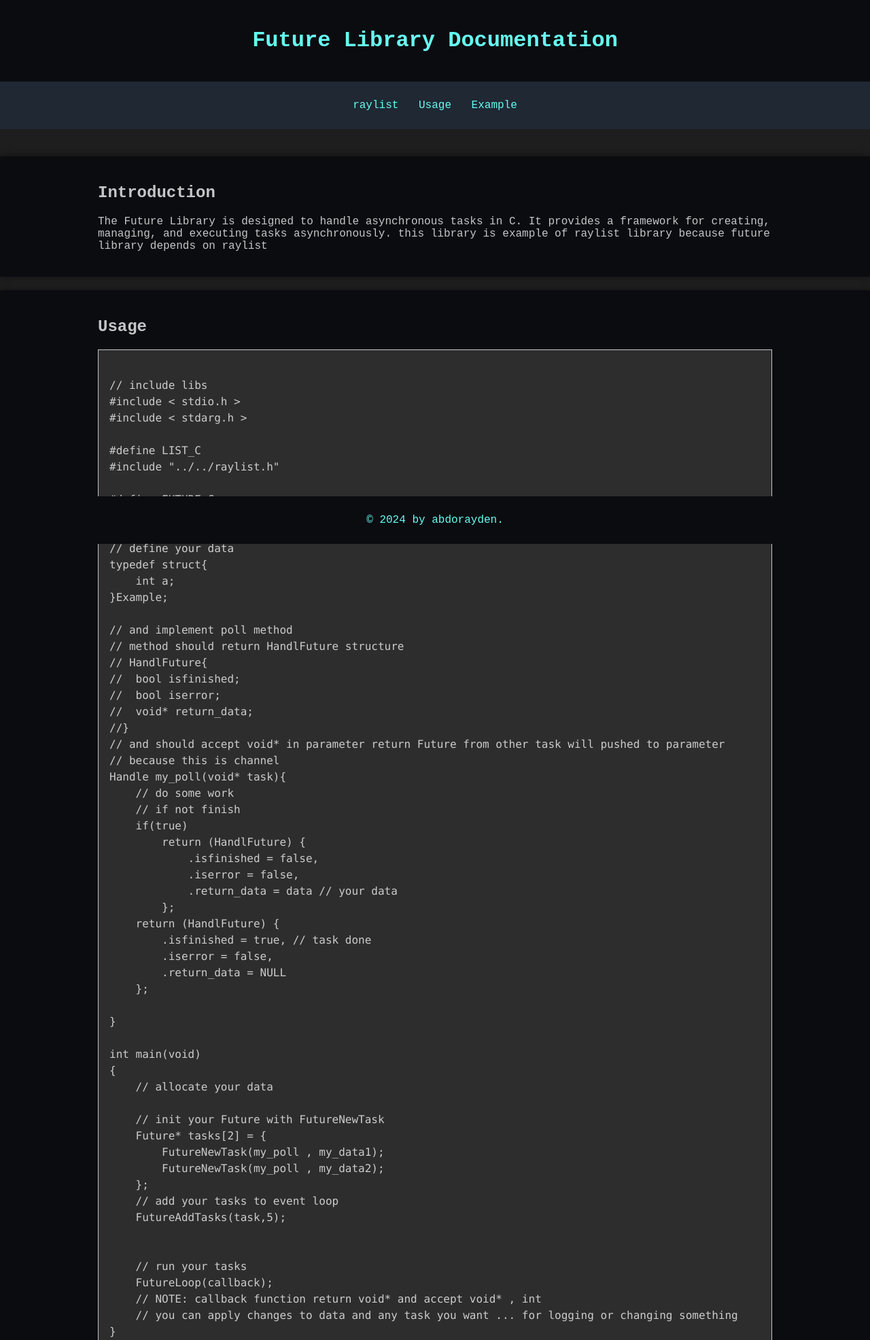
After one commit to abdorayden/PortFolio, a Flask app: template templates/projects/future.html in a window 1280 px wide. The commit adds this page. Shown: the top 1971 px of the page at 68% size. Run offline with Flask 3, Linux system fonts and the light colour scheme; the template is opened without the code that fills it, so the values that code supplies are empty.

Commit message:
add future document

```diff
--- a/api/app.py
+++ b/api/app.py
@@ -5,6 +5,12 @@ app = Flask(__name__, static_folder='../static', template_folder='../templates')
 @app.route('/raylist')
 def raylist() :
     with open('templates/projects/raylist.html') as f :
+        chtml = f.read()
+    return render_template_string(chtml)
+
+@app.route('/raylist/future')
+def raylist() :
+    with open('templates/projects/future.html') as f :
         chtml = f.read()
     return render_template_string(chtml)
 
--- /dev/null
+++ b/templates/projects/future.html
@@ -0,0 +1,357 @@
+<!doctype html>
+<html lang="en">
+	<head>
+		<meta charset="UTF-8" />
+		<meta
+			name="viewport"
+			content="width=device-width, initial-scale=1.0"
+		/>
+		<title>Future Library Documentation</title>
+		<style>
+			body {
+				font-family: "Courier New", Courier, monospace;
+				margin: 0;
+				padding: 0;
+				background-color: #1e1e1e;
+				color: #c5c6c7;
+			}
+
+			.container {
+				width: 80%;
+				margin: auto;
+				overflow: hidden;
+			}
+
+			header {
+				background: #0b0c10;
+				color: #66fcf1;
+				padding: 20px 0;
+				text-align: center;
+			}
+
+			nav {
+				background: #1f2833;
+				color: #fff;
+				padding: 10px 0;
+				text-align: center;
+			}
+
+			nav ul {
+				padding: 0;
+				list-style: none;
+			}
+
+			nav ul li {
+				display: inline;
+				margin: 0 10px;
+			}
+
+			nav ul li a {
+				color: #66fcf1;
+				text-decoration: none;
+			}
+
+			main {
+				padding: 20px 0;
+			}
+
+			section {
+				padding: 20px;
+				background: #0b0c10;
+				margin: 20px 0;
+				box-shadow: 0 0 10px rgba(0, 0, 0, 0.5);
+			}
+
+			pre {
+				background-color: #1e1e1e;
+				padding: 20px;
+				overflow-x: auto;
+				border: 1px solid #c5c6c7;
+			}
+			.square-container {
+				    width: 300px;
+				    height: 100px;
+				display: flex; /* Flexbox for horizontal alignment */
+				gap: 15px; /* Space between squares */
+
+				    margin: 0 auto; /* Horizontally center */
+			}
+
+			/* Styling for each square */
+			.square {
+				width: 250px;
+				height: 50px;
+				background-color: #3498db; /* Bright blue color */
+				color: black; /* Text color */
+    				font-family: Arial, sans-serif; /* Clean font */
+    				font-size: 14px; /* Text size */
+    				display: flex; /* Flexbox to center content */
+    				justify-content: center; /* Center horizontally */
+    				align-items: center; /* Center vertically */
+				border-radius: 5px; /* Slightly rounded corners */
+				transform: translateY(
+					50px
+				); /* Start below the container */
+				opacity: 0; /* Start invisible */
+				animation: riseUp 1s ease forwards infinite; /* Define animation */
+			}
+
+			/* Define the animation: Rising effect */
+			@keyframes riseUp {
+				0% {
+					transform: translateY(
+						50px
+					); /* Start below */
+					opacity: 0; /* Invisible */
+				}
+				50% {
+    				    transform: translateY(-10px); /* Slightly overshoot */
+    				    opacity: 1; /* Fully visible */
+    				}
+				100% {
+					transform: translateY(
+						0
+					); /* Move to original position */
+					/*opacity: 1;  Fully visible */
+				}
+			}
+
+
+			footer {
+				background: #0b0c10;
+				color: #66fcf1;
+				text-align: center;
+				padding: 10px 0;
+				position: fixed;
+				width: 100%;
+				bottom: 0;
+			}
+		</style>
+	<link
+  rel="stylesheet"
+  href="https://cdnjs.cloudflare.com/ajax/libs/prism/1.29.0/themes/prism-tomorrow.min.css"
+/>
+</head>
+	<body>
+		<header>
+			<div class="container">
+				<h1>Future Library Documentation</h1>
+			</div>
+		</header>
+		<nav>
+			<div class="container">
+				<ul>
+					<li>
+						<a href="https://rayden-six.vercel.app/raylist"
+							>raylist</a
+						>
+					</li>
+					<li><a href="#usage">Usage</a></li>
+					<li><a href="#example">Example</a></li>
+				</ul>
+			</div>
+		</nav>
+		<main>
+			<section id="introduction">
+				<div class="container">
+					<h2>Introduction</h2>
+					<p>
+						The Future Library is designed
+						to handle asynchronous tasks in
+						C. It provides a framework for
+						creating, managing, and
+						executing tasks asynchronously.
+
+						this library is example of raylist library
+						because future library depends on raylist
+					</p>
+				</div>
+			</section>
+			<section id="usage">
+				<div class="container">
+					<h2>Usage</h2>
+					<pre><code class="language-c">
+// include libs
+#include &lt stdio.h &gt
+#include &lt stdarg.h &gt
+
+#define LIST_C
+#include "../../raylist.h"
+
+#define FUTURE_C
+#include "future.h"
+
+// define your data
+typedef struct{
+	int a;
+}Example;
+
+// and implement poll method
+// method should return HandlFuture structure
+// HandlFuture{
+//	bool isfinished;
+//	bool iserror;
+//	void* return_data;
+//}
+// and should accept void* in parameter return Future from other task will pushed to parameter
+// because this is channel
+Handle my_poll(void* task){
+	// do some work
+	// if not finish
+	if(true)
+		return (HandlFuture) {
+			.isfinished = false,
+			.iserror = false,
+			.return_data = data // your data
+		};
+	return (HandlFuture) {
+		.isfinished = true, // task done
+		.iserror = false,
+		.return_data = NULL
+	};
+
+}
+
+int main(void)
+{
+	// allocate your data
+
+	// init your Future with FutureNewTask
+	Future* tasks[2] = {
+		FutureNewTask(my_poll , my_data1);
+		FutureNewTask(my_poll , my_data2);
+	};
+	// add your tasks to event loop
+	FutureAddTasks(task,5);
+
+
+	// run your tasks
+	FutureLoop(callback);
+	// NOTE: callback function return void* and accept void* , int
+	// you can apply changes to data and any task you want ... for logging or changing something
+}
+
+                </code></pre>
+				</div>
+			</section>
+			<section id="example">
+				<div class="container">
+					<h2>Example</h2>
+				<div class="square-container">
+					<div class="square" id="square1">task 1</div>
+					<div class="square" id="square2">task 2</div>
+					<div class="square" id="square3">task 3</div>
+					<div class="square" id="square4">task 4</div>
+				</div>
+					<pre><code class="language-c">
+#include &lt stdio.h &gt
+#include &lt stdarg.h &gt
+
+#define LIST_C
+#include "../../raylist.h"
+
+#define FUTURE_C
+#include "future.h"
+
+typedef struct {
+    int count;
+    int max_count;
+} CounterData;
+
+// implementation of abstract method poll
+// NOTE : poll function should return HandlFuture structure
+HandlFuture task_poll(void* task) {
+	// getting the data from task
+	CounterData* data = (CounterData*)((Future*)task)->data;
+
+	// check if count is less than count_max
+	if (data->count < data->max_count) {
+		// do work (count++)
+        	data->count++;
+		// return NULL (function is not finished yet)
+		return (HandlFuture){
+			.isfinished = false,
+			.iserror = false,
+			.return_data = (void*)&data->count
+		};
+    	}
+	// free allocated data memory
+	free(data);
+	// return task (task is not NULL so function is done)
+	return (HandlFuture){
+		.isfinished = true,
+		.iserror = false,
+		.return_data = NULL
+	};
+}
+
+int main(void)
+{
+	// allocate the data
+	CounterData* data1 = malloc(sizeof(CounterData));
+	data1->count = 0;
+	data1->max_count = 100;
+
+	CounterData* data2 = malloc(sizeof(CounterData));
+	data2->count = 200;
+	data2->max_count = 400;
+
+	CounterData* data3 = malloc(sizeof(CounterData));
+	data3->count = 1000;
+	data3->max_count = 1200;
+
+	CounterData* data4 = malloc(sizeof(CounterData));
+	data4->count = 10000;
+	data4->max_count = 12000;
+
+	// allocate 5 tasks
+	Future* task[5];
+	task[0] = FutureNewTask(task_poll,data1);
+	task[1] = FutureNewTask(task_poll,data2);
+	task[2] = FutureNewTask(task_poll,data3);
+	task[3] = FutureNewTask(task_poll,data4);
+
+	FutureAddTasks(task,4);
+
+	// logging callback
+	FutureLoop(lambda(void* , (void* data , int task) , {
+		// if the function executed in task 3
+		if(task == 2){
+			if(*(int*)data >= 1000)
+				*(int*)data += 5;
+		}
+		printf("Debug :: %d\n" , *(int*)data);
+		return data;
+	}));
+}
+					</pre></code>
+				</div>
+			</section>
+		</main>
+		<footer>
+			<div class="container">
+				<p>
+					&copy; 2024 by abdorayden.
+				</p>
+			</div>
+		</footer>
+		<script src="https://cdnjs.cloudflare.com/ajax/libs/prism/1.29.0/prism.min.js" defer></script>
+		<script>
+			// script.js
+
+			// Wait for the page to load
+			document.addEventListener("DOMContentLoaded", () => {
+				// Select all squares
+				const squares =
+					document.querySelectorAll(".square");
+
+				// Loop through each square and delay its animation
+				squares.forEach((square, index) => {
+					setTimeout(() => {
+						square.style.animationDelay = `${index * 0.5}s`; // Add delay to each square
+					}, index * 500); // Start each square's animation asynchronously
+				});
+			});
+		</script>
+	</body>
+</html>
--- a/templates/projects/raylist.html
+++ b/templates/projects/raylist.html
@@ -214,6 +214,7 @@
         </header>
         <nav>
             <a href="https://rayden-six.vercel.app">Home</a>
+            <a href="https://rayden-six.vercel.app/raylist/future">library example</a>
             <a href="https://github.com/abdorayden/raylist" target="_blank"><i class="fab fa-github"></i></a>
         </nav>
         <div id="raylist-library" class="card">
```
